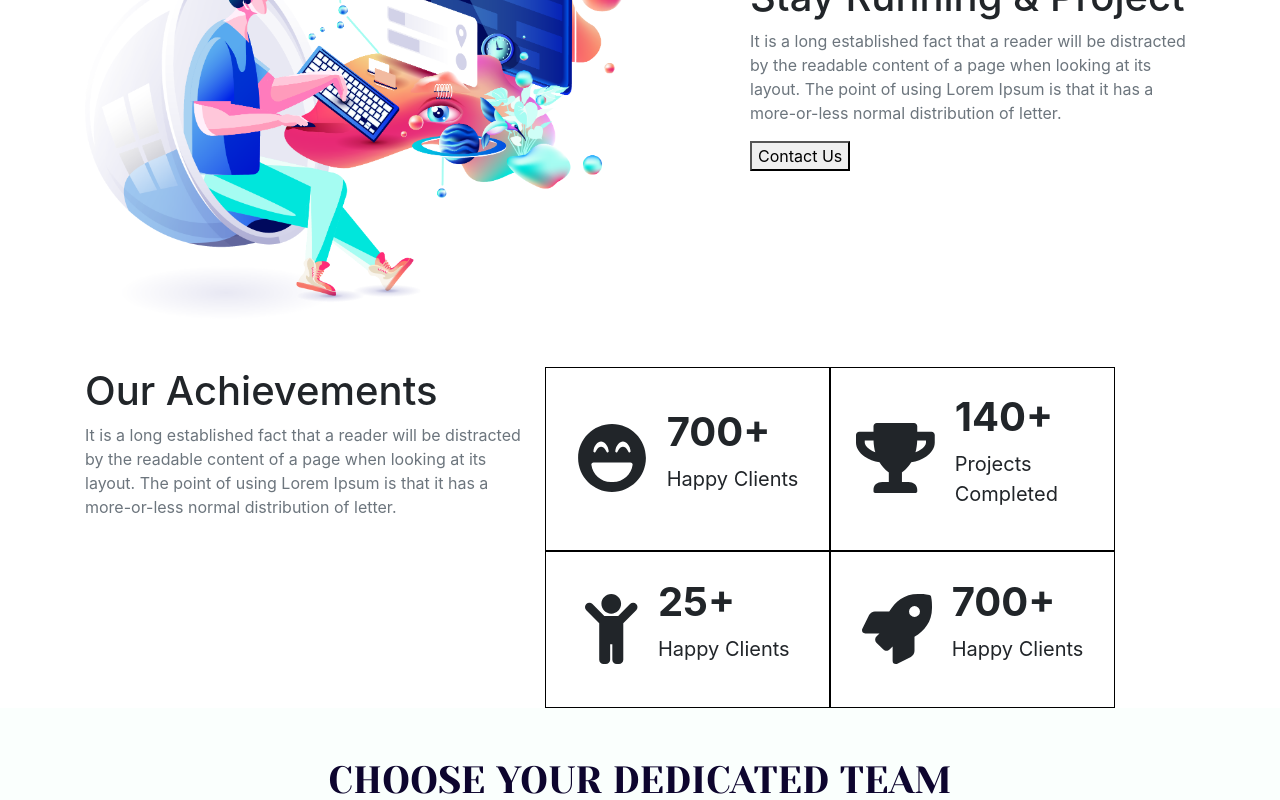
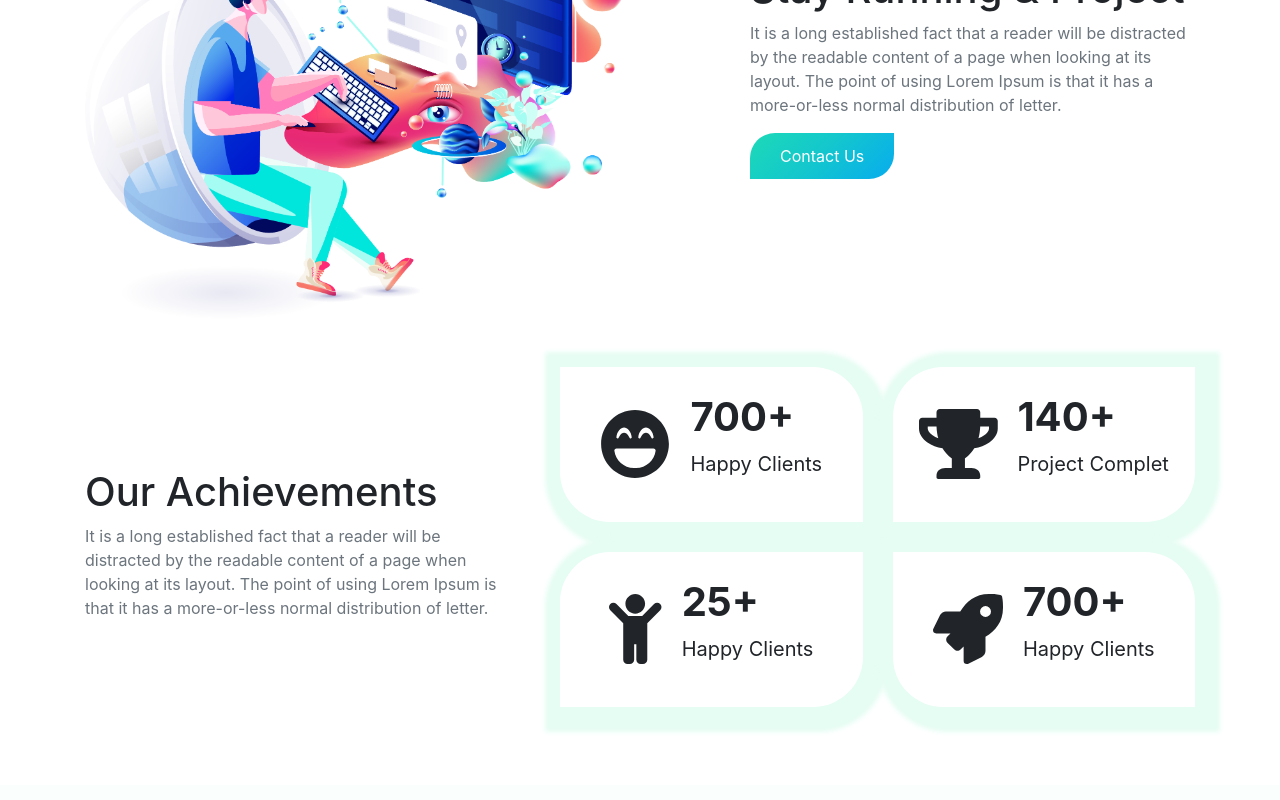
Before and after one commit to Iftesum-Zami/athena-design, a React (Create React App) app: page / in a window 1280 px wide. Shown: the part 1280-2080 px from the top of the page. Built offline with nearby package versions, Linux system fonts and the light colour scheme.

Commit message:
4th commit

```diff
--- a/src/App.css
+++ b/src/App.css
@@ -2,3 +2,12 @@
 @import url('https://fonts.googleapis.com/css2?family=Poppins:wght@300;400;600&display=swap');
 @import url('https://fonts.googleapis.com/css2?family=Montserrat:wght@400;500&display=swap');
 /* background: linear-gradient(to right, #2af598 0%,#009efd 100%); */
+
+.btnStyle{
+    border: none;
+    color: #fff;
+    background: linear-gradient(135deg, #1DDAB7, #13C6CE, #07ACEE);
+    padding: 11px 30px;
+    border-top-left-radius: 25px;
+    border-bottom-right-radius: 25px;
+}
--- a/src/App.js
+++ b/src/App.js
@@ -1,4 +1,3 @@
-import logo from './logo.svg';
 import 'bootstrap/dist/css/bootstrap.css';
 import './App.css';
 import Navbar from './Components/Navbar/Navbar';
--- a/src/Components/Header/Header.js
+++ b/src/Components/Header/Header.js
@@ -8,8 +8,8 @@ const Header = () => {
                 <div className="col-md-4 d-flex align-items-center">
                     <div>
                         <h1 className="pb-3">Florence agency</h1>
-                        <p className="pb-3">Lorem Ipsum has been the industry's standard dummy text ever since the 1500s, when an unknown printer took a galley of type and scrambled it to make a type specimen book.</p>
-                        <button>See Pricing</button>
+                        <p className="pb-3 text-secondary">Lorem Ipsum has been the industry's standard dummy text ever since the 1500s, when an unknown printer took a galley of type and scrambled it to make a type specimen book.</p>
+                        <button className="btnStyle">See Pricing</button>
                     </div>
                 </div>
                 <div className="col-md-2"></div>
--- a/src/Components/Navbar/Navbar.js
+++ b/src/Components/Navbar/Navbar.js
@@ -31,7 +31,7 @@ const Navbar = () => {
                         </li>
                     </ul>
                     <form class="form-inline my-2 my-lg-0">
-                        <button class="btn btn-outline-success my-2 my-sm-0" type="submit">Contact Us</button>
+                        <button class="btnStyle my-2 my-sm-0" type="submit">Contact Us</button>
                     </form>
                 </div>
             </nav>
--- a/src/Components/OurAchievement/OurAchievement.js
+++ b/src/Components/OurAchievement/OurAchievement.js
@@ -3,34 +3,12 @@ import './OurAchievementCard.css';
 import { FontAwesomeIcon } from '@fortawesome/react-fontawesome';
 import { faLaughBeam, faTrophy, faRocket, faChild } from '@fortawesome/free-solid-svg-icons';
 
-// const achievementCardInfo = [
-//     {
-//         icon: faLaughBeam,
-//         number: '700+',
-//         text: 'Happy Clients'
-//     },
-//     {
-//         icon: faTrophy,
-//         number: '140+',
-//         text: 'Projects Completed'
-//     },
-//     {
-//         icon: faRocket,
-//         number: '25+',
-//         text: 'Crazy Minds'
-//     },
-//     {
-//         icon: faChild,
-//         number: '75+',
-//         text: 'Happy Clients'
-//     }
-// ]
-
 const OurAchievement = () => {
     return (
-        <div className="container pt-5">
+        <div className="container pt-5 pb-5">
             <div className="row">
-                <div className="col-md-5">
+                <div className="col-md-5 d-flex align-items-center pr-5">
+                    <div>
                         <h1>Our Achievements</h1>
                         <p className="text-secondary">
                             It is a long established fact that a reader will be distracted by
@@ -39,9 +17,12 @@ const OurAchievement = () => {
                             distribution of letter.
                         </p>
                     </div>
-                <div className="col-md-6 OurAchievementCard">
+                </div>
+
+                <div className="col-md-7">
                     <div className="row">
-                        <div className="col-md-6 d-flex justify-content-center align-items-center singleCard">
+                        <div className="col-md-6">
+                            <div className="d-flex justify-content-center align-items-center singleCard1">
                                 <div className="icon">
                                     <FontAwesomeIcon icon={faLaughBeam}></FontAwesomeIcon>
                                 </div>
@@ -50,17 +31,21 @@ const OurAchievement = () => {
                                     <p className="cardText">Happy Clients</p>
                                 </div>
                             </div>
-                        <div className="col-md-6 d-flex justify-content-center align-items-center singleCard">
+                        </div>
+                        <div className="col-md-6">
+                            <div className="d-flex justify-content-center align-items-center singleCard2">
                                 <div className="icon">
                                     <FontAwesomeIcon icon={faTrophy}></FontAwesomeIcon>
                                 </div>
                                 <div>
                                     <h1 className="cardHeader">140+</h1>
-                                <p className="cardText">Projects Completed</p>
+                                    <p className="cardText">Project Complet</p>
+                                </div>
                             </div>
                         </div>
 
-                        <div className="col-md-6 d-flex justify-content-center align-items-center singleCard">
+                        <div className="col-md-6">
+                            <div className="d-flex justify-content-center align-items-center singleCard2">
                                 <div className="icon">
                                     <FontAwesomeIcon icon={faChild}></FontAwesomeIcon>
                                 </div>
@@ -69,8 +54,10 @@ const OurAchievement = () => {
                                     <p className="cardText">Happy Clients</p>
                                 </div>
                             </div>
+                        </div>
 
-                        <div className="col-md-6 d-flex justify-content-center align-items-center singleCard">
+                        <div className="col-md-6">
+                            <div className="d-flex justify-content-center align-items-center singleCard1">
                                 <div className="icon">
                                     <FontAwesomeIcon icon={faRocket}></FontAwesomeIcon>
                                 </div>
@@ -83,6 +70,7 @@ const OurAchievement = () => {
                     </div>
                 </div>
             </div>
+        </div>
     );
 };
 
--- a/src/Components/OurAchievement/OurAchievementCard.css
+++ b/src/Components/OurAchievement/OurAchievementCard.css
@@ -1,4 +1,3 @@
-
 .cardHeader{
     font-weight: bold;
 }
@@ -7,9 +6,30 @@
     font-size: 20px;
 }
 
-.singleCard{
-    border: 1px solid black;
+.singleCard1{
     padding: 25px;
+    margin-bottom: 30px;
+    border-top-right-radius: 50px;
+    border-bottom-left-radius: 50px;
+    box-shadow: 5px 5px 5px 20px #E5FDF3;
+}
+
+.singleCard2{
+    padding: 25px;
+    margin-bottom: 30px;
+    border-top-left-radius: 50px;
+    border-bottom-right-radius: 50px;
+    box-shadow: 5px 5px 5px 20px #E5FDF3;
+}
+
+.singleCard1:hover{
+    background: linear-gradient(45deg, #0DB9DF, #13C6CE, #1EDCB5);
+    color: white;
+}
+
+.singleCard2:hover{
+    background: linear-gradient(45deg, #0DB9DF, #1EDCB5);
+    color: white;
 }
 
 .icon{
--- a/src/Components/StayRunning/StayRunning.js
+++ b/src/Components/StayRunning/StayRunning.js
@@ -18,7 +18,7 @@ const StayRunning = () => {
                             using Lorem Ipsum is that it has a more-or-less normal distribution
                             of letter.
                         </p>
-                        <button>Contact Us</button>
+                        <button className="btnStyle">Contact Us</button>
                     </div>
                 </div>
             </div>
```
Also changed, not shown: src/Components/rough/rough.css (added, +46 -0 lines), src/Components/rough/rough.js (added, +100 -0 lines). Lines whose indentation alone changed are shown as unchanged.
